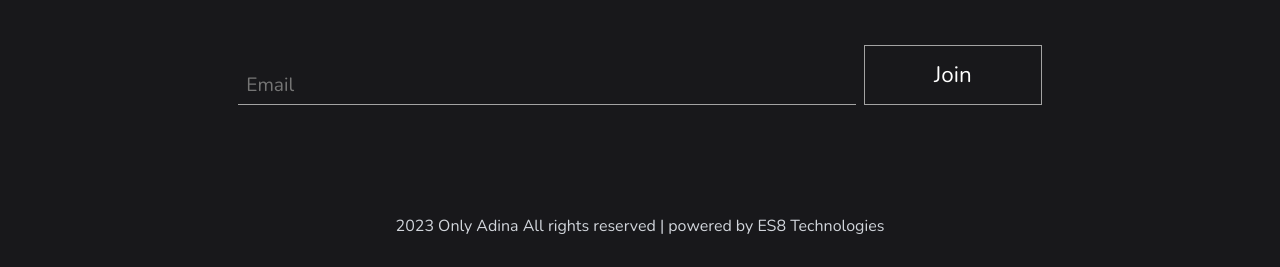
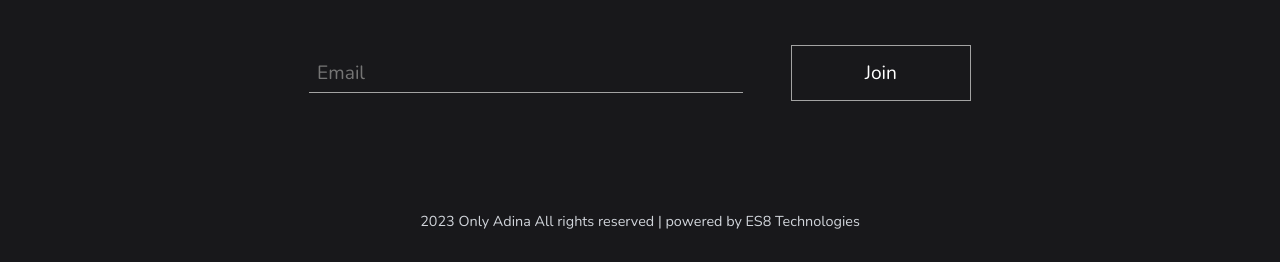
Before and after one commit to EbukaLovesTech/Adina_music, a website: page index.html in a window 1280 px wide. Shown: the part 2023-2290 px from the top of the page. Drawn offline with nearby package versions, Linux system fonts and the light colour scheme.

Commit message:
Reduce button and footer sizes

```diff
--- a/style.css
+++ b/style.css
@@ -21,6 +21,7 @@ body {
     background: var(--white);
     font-size: 1rem;
     font-family: 'TextFont', 'Courier New', Courier, monospace;
+    margin: 0;
 }
 
 img {
@@ -123,7 +124,7 @@ li {
 
 .menu_btn {
     background: transparent;
-    font-size: 1.6rem;
+    font-size: 1.2rem;
     padding: 0.5rem;
     border: 1px solid var(--black);
 }
@@ -210,26 +211,28 @@ h2 {
 }
 
 form {
-    padding: 0 0.8rem;
+    padding: 0 1rem;
 }
 
 form div {
     display: flex;
-    flex-wrap: wrap;
-    gap: 0.5rem;
-    align-items: flex-end;
-    justify-content: center;
+    gap: 3rem;
+    flex-direction: column;
 }
 
 .submit_btn {
-    font-size: 1.4rem;
-    flex-grow: 0.1;
-    padding: 1rem 1.5rem;
+    font-size: 1.2rem;
+    padding: 1rem 1.8rem;
     background: transparent;
     border: 1px solid var(--neutral);
     color: var(--white);
+    flex-grow: 0.1;
     /* for large screens */
     /* padding:1.3rem 0 */
+}
+
+.submit_btn:hover {
+    cursor: pointer;
 }
 
 .subscribe_section>h2+div {
@@ -247,8 +250,8 @@ input {
     font-size: 1.2rem;
     background: transparent;
     color: inherit;
-    flex-grow: 0.4;
     border-bottom: 1px solid var(--neutral);
+    flex-grow: 0.2;
 }
 
 footer {
@@ -260,9 +263,13 @@ footer {
 footer p {
     padding-left: 1.2rem;
     margin: 0;
+    font-size: 0.9rem;
 }
 
 @media screen and (min-width:500px) {
+    form {
+        padding: 0;
+    }
 
     h1>span,
     .artist_image {
@@ -272,6 +279,12 @@ footer p {
     footer p {
         padding: 0;
         text-align: center;
+    }
+
+    form div {
+        flex-direction: row;
+        align-items: center;
+        justify-content: center;
     }
 }
 
```
